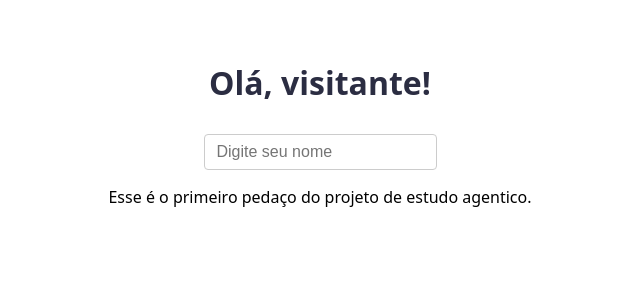
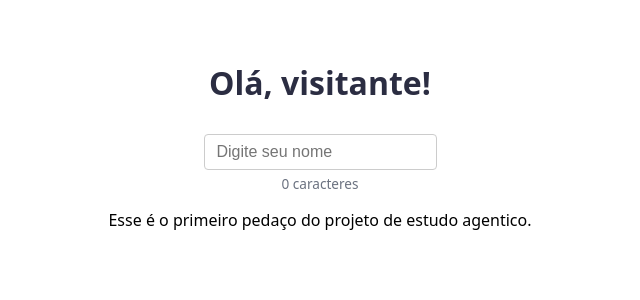
Before and after one commit to lucianopedesol/estudo-agentico, a React (Vite) app: page / in a window 1280 px wide. Shown: the top 300 px of the page, without its empty margins (320-960 px from the left). Built offline with nearby package versions, Linux system fonts and the light colour scheme.

Commit message:
feat(greeting): adicionar contador de caracteres no input
Implementa a PRD prds/greeting-contador-caracteres.md.

```diff
--- a/src/features/greeting/Greeting.styles.ts
+++ b/src/features/greeting/Greeting.styles.ts
@@ -17,3 +17,9 @@ export const NameInput = styled.input`
   border-radius: 4px;
   margin-top: 0.5rem;
 `
+
+export const CharCount = styled.p`
+  font-size: 0.85rem;
+  color: #6b7280;
+  margin-top: 0.25rem;
+`
--- a/src/features/greeting/Greeting.tsx
+++ b/src/features/greeting/Greeting.tsx
@@ -1,11 +1,14 @@
+import { useState } from 'react'
 import { useAppContext } from '../../context/AppContext'
-import { GreetingWrapper, GreetingTitle, NameInput } from './Greeting.styles'
+import { GreetingWrapper, GreetingTitle, NameInput, CharCount } from './Greeting.styles'
 
 export function Greeting() {
   const { userName, setUserName } = useAppContext()
+  const [rawValue, setRawValue] = useState('')
 
   function handleChange(event: React.ChangeEvent<HTMLInputElement>) {
     const value = event.target.value
+    setRawValue(value)
     setUserName(value.trim() === '' ? 'visitante' : value)
   }
 
@@ -18,6 +21,7 @@ export function Greeting() {
         aria-label="Seu nome"
         onChange={handleChange}
       />
+      <CharCount>{rawValue.length} caracteres</CharCount>
       <p>Esse é o primeiro pedaço do projeto de estudo agentico.</p>
     </GreetingWrapper>
   )
```
Also changed, not shown: 1 other file (tests, documents, lock files or other folders).
